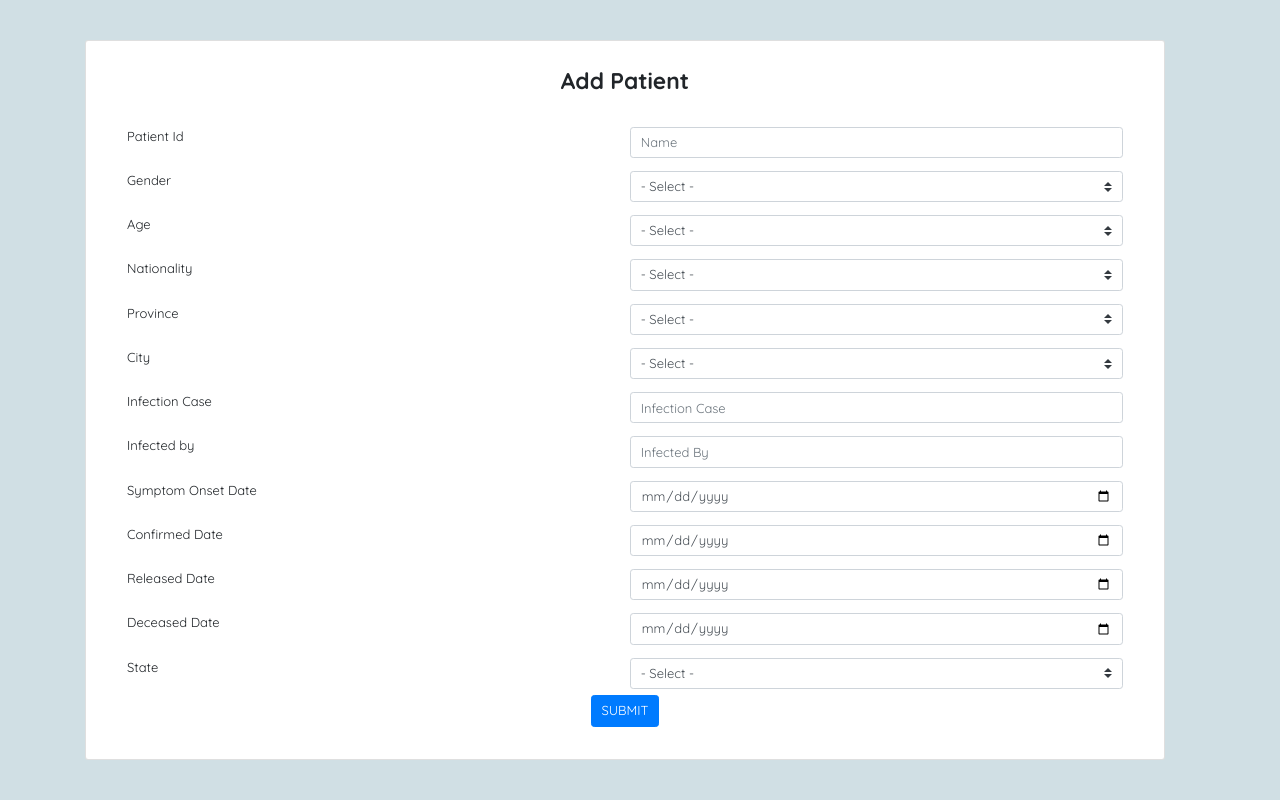
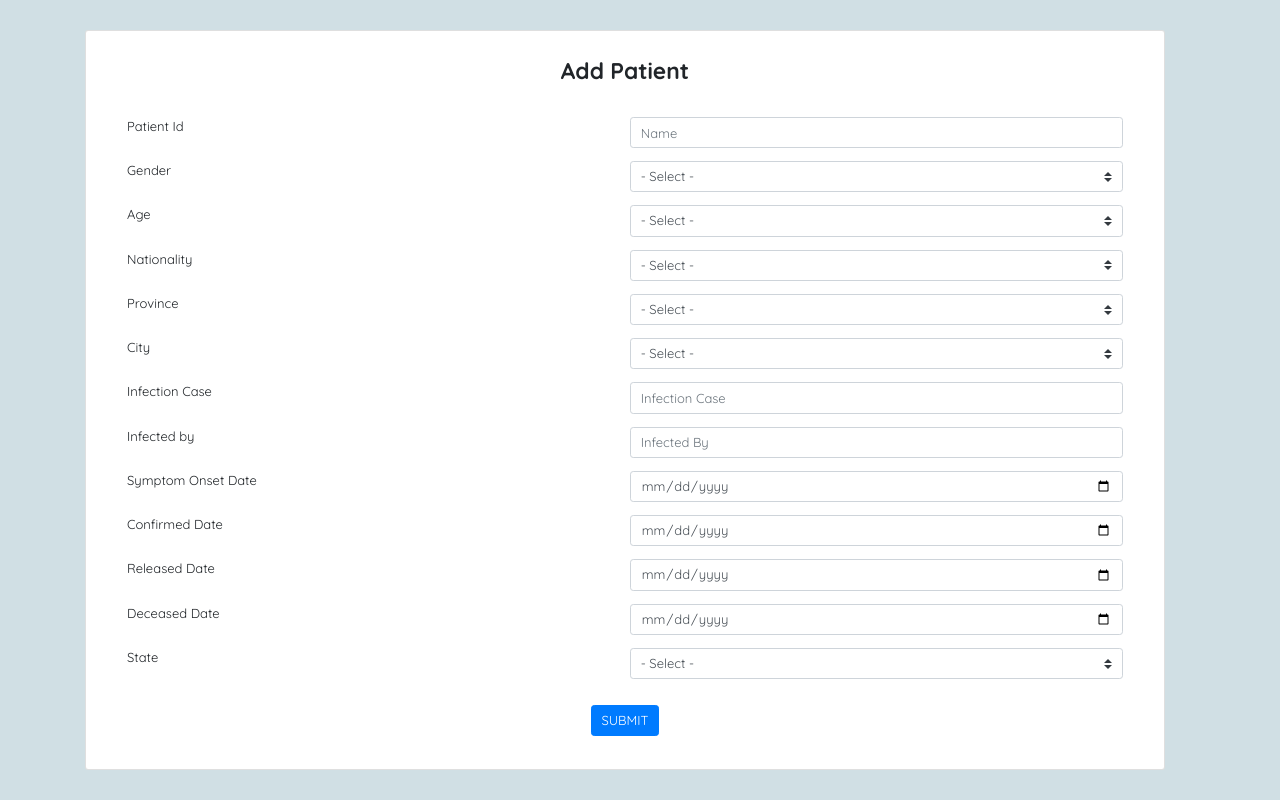
Before and after one commit to JuanAnthoniusKusjadi/TUBES-02-MANPRO, a PHP site: template app/views/pages/admin/addPatient.php in a window 1280 px wide. Run offline with PHP 8.4, Linux system fonts and the light colour scheme; the template is opened without the code that fills it, so the values that code supplies are empty; some libraries are stand-ins or nearby versions.

Commit message:
Memperbaiki tampilan addPatient

```diff
--- a/app/views/pages/admin/addPatient.php
+++ b/app/views/pages/admin/addPatient.php
@@ -158,7 +158,7 @@
                             </div>
                         </div>
 
-                        <div class="d-flex justify-content-center">
+                        <div class="d-flex justify-content-center mt-4">
                             <button type="button" class="btn btn-primary">SUBMIT</button>
                         </div>
                     </form>
```
